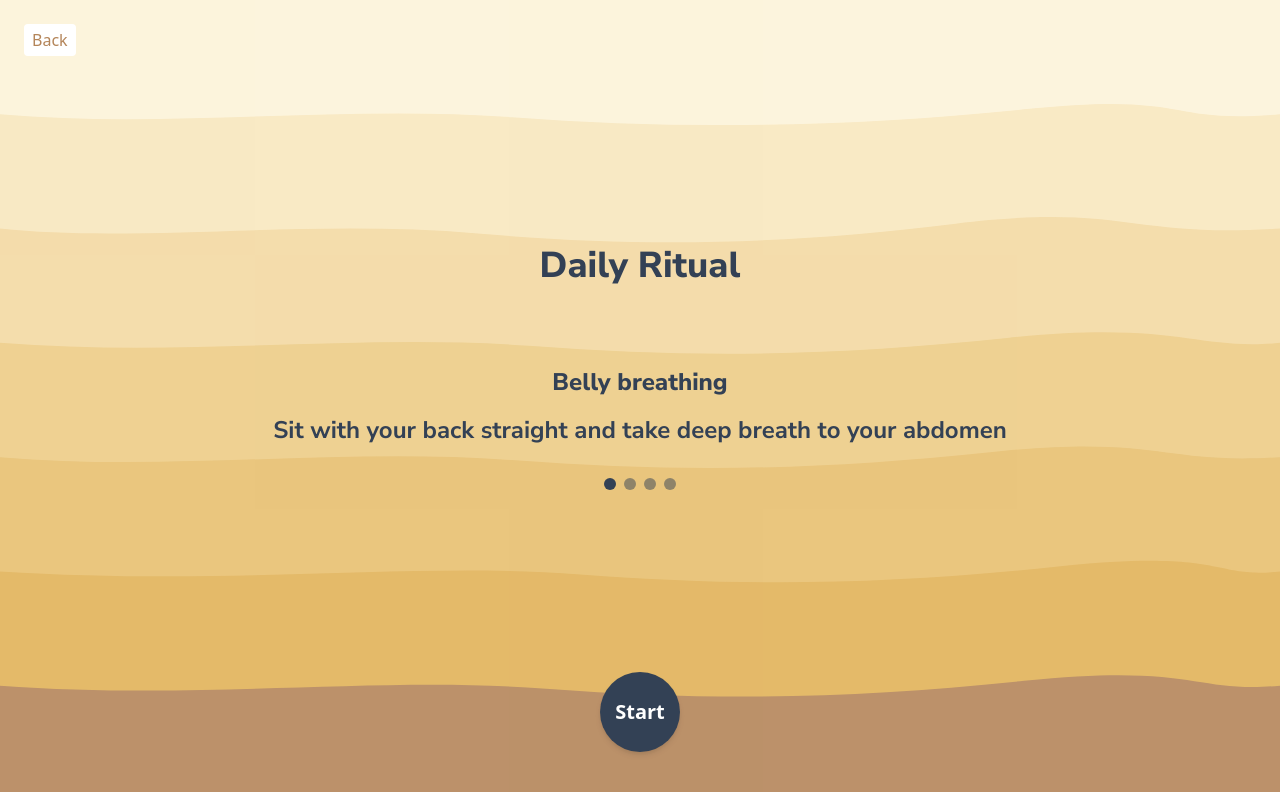
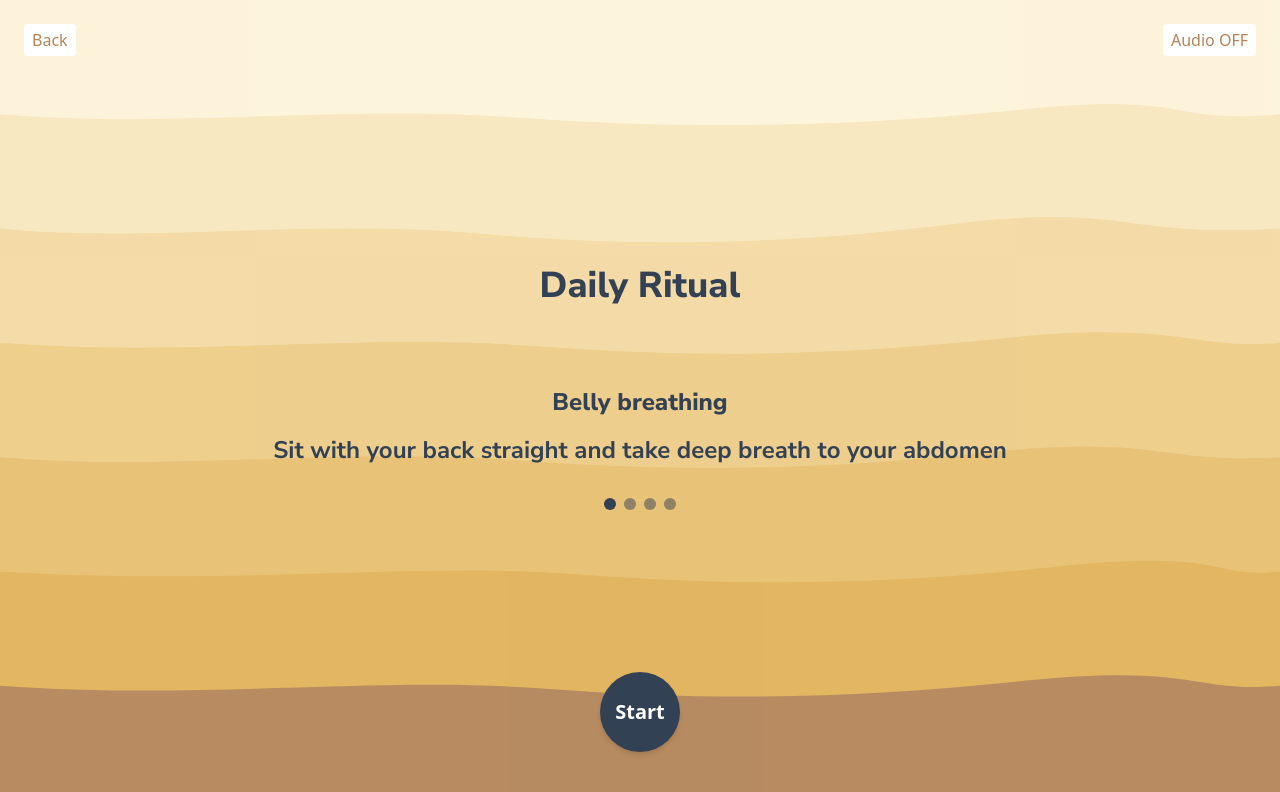
Before and after one commit to from02AI/02mind-2, a React (Vite) app: page / in a window 1280 px wide. Both pictures are taken after a click on the button "Daily Ritual". Shown: the top 792 px of the page. Built offline with nearby package versions, Linux system fonts and the light colour scheme.

Commit message:
3 screens+prompt, before audio

```diff
--- a/src/components/RitualScreen.tsx
+++ b/src/components/RitualScreen.tsx
@@ -56,7 +56,15 @@ async function fetchAIRitualFromOpenAI(
   apiKey: string
 ): Promise<{ titles: string[]; descriptions: string[] }> {
   console.log(`--- fetchAIRitualFromOpenAI function started for: ${ritualTypeDisplayName} at ${new Date().toLocaleTimeString()}`);
-  const systemMessage = `You are an assistant that creates 1-minute mindfulness rituals. Each ritual has 4 unique practices. For each practice, provide a short title (2-4 words) and a 1-sentence description (around 15-25 words, suitable for a 15-second eyes-open practice). Practices must be public-friendly and require no equipment.
+  const systemMessage = `You are an assistant that creates 1-minute mindfulness rituals. Each ritual has 4 unique practices. For each practice, follow exactly these instructions: provide a short title (2-4 words) and a 1-sentence description (around 15-25 words).
+Each practice MUST adhere to ALL the following strict constraints:
+1. Eyes-open: Assumed to be performed with eyes open.
+2. Indoor: Suitable for an indoor environment.
+3. No Equipment: Requires absolutely no external items, tools, devices, or reliance on specific music/sounds (e.g., if it implies needing a phone or player). Practices should use only one's body and mind.
+4. Discreet & Versatile Posture: Must be extremely subtle. Any suggested action should be performable and described in a way that is equally suitable whether the user is sitting or standing quietly. Avoid instructions that *require* standing, or changing posture in a way not feasible if seated (e.g., avoid phrases like "stand up" or descriptions that imply rising from a chair as the only option). The practice should not draw attention, require significant physical movement, or make sounds.
+5. Strict 10-15 Second Duration: The described action MUST be realistically completable within 10 to 15 seconds at a calm, unhurried pace. If adapting a known technique (like sensory awareness), ensure it's a drastically shortened version focused on a single, quick sensory observation or mental note.
+6. Mindfulness Element: Each practice, regardless of any minor physical action involved, MUST explicitly guide the user to engage in a mindful awareness, such as focusing on breath, noticing one specific bodily sensation, observing a single piece of sensory input with curiosity, or gently anchoring attention to the present moment.
+
 The output MUST be a valid JSON array of 4 objects, where each object has a 'title' (string) and a 'description' (string) key. Provide ONLY the JSON array, with no other text, introductions, or explanations.`;
 
   const userMessage = `Generate a new and unique 4-step mindfulness ritual specifically for ${ritualTypeDisplayName}. Adhere strictly to the JSON output format of an array of 4 objects, each with a "title" and "description".`;
@@ -170,9 +178,7 @@ const RitualScreen: React.FC<RitualScreenProps> = ({ selectedRitualType, onGoBac
   const [currentRitualTitles, setCurrentRitualTitles] = useState<string[]>([]);
   const [screenTitle, setScreenTitle] = useState("");
   const [isUsingFallback, setIsUsingFallback] = useState(false);
-  // State for content transitions
-  const [isFadingToFinale, setIsFadingToFinale] = useState(false);
-  const [isFadingInFinale, setIsFadingInFinale] = useState(false);
+  const [isAudioEnabled, setIsAudioEnabled] = useState(true); // State for audio option, default ON
 
   // Refs for transition timeouts
   const fadeOutTimerRef = useRef<NodeJS.Timeout | null>(null);
@@ -201,13 +207,9 @@ const RitualScreen: React.FC<RitualScreenProps> = ({ selectedRitualType, onGoBac
     // This prevents the initial `true` state for testing from being immediately overwritten.
     if (selectedRitualType && initializedTypeRef.current !== selectedRitualType) {
       setShowFinaleScreen(false);
-      setIsFadingToFinale(false);
-      setIsFadingInFinale(false);
     } else if (!selectedRitualType) {
       // If no ritual type is selected, reset everything
       setShowFinaleScreen(false);
-      setIsFadingToFinale(false);
-      setIsFadingInFinale(false);
     }
 
     if (!selectedRitualType) {
@@ -228,8 +230,6 @@ const RitualScreen: React.FC<RitualScreenProps> = ({ selectedRitualType, onGoBac
     setCurrentStepIndex(0);
     setIsPracticeActive(false);
     setShowFinaleScreen(false); // Ensure finale screen is hidden
-    setIsFadingToFinale(false); // Ensure transition states are reset
-    setIsFadingInFinale(false); // Ensure transition states are reset
 
     if (selectedRitualType === "daily") {
       setCurrentRitualPractices(dailyRitualSequence);
@@ -287,8 +287,6 @@ const RitualScreen: React.FC<RitualScreenProps> = ({ selectedRitualType, onGoBac
         setIsLoadingAIRitual(false);
         initializedTypeRef.current = selectedRitualType;
         setIsUsingFallback(true);
-        setIsFadingToFinale(false); // Ensure transition states are reset on fetch complete
-        setIsFadingInFinale(false); // Ensure transition states are reset on fetch complete
         return;
       }
       // --- End of API Key Section ---
@@ -301,15 +299,7 @@ const RitualScreen: React.FC<RitualScreenProps> = ({ selectedRitualType, onGoBac
           setCurrentRitualPractices(generatedRitual.descriptions);
           setRitualError(null);
           setIsUsingFallback(false);
-          setIsFadingToFinale(false); // Ensure transition states are reset on fetch complete
-          setIsFadingInFinale(false); // Ensure transition states are reset on fetch complete
-          setIsLoadingAIRitual(false);
           initializedTypeRef.current = selectedRitualType;
-          // Reset transition states here only if the fetch was successful and it's a new type
-          if(initializedTypeRef.current !== selectedRitualType) {
-            setIsFadingToFinale(false);
-            setIsFadingInFinale(false);
-          }
         })
         .catch(error => {
           console.error("AI Ritual Generation Failed (fetch caught), using fallback for type:", selectedRitualType, error);
@@ -323,8 +313,6 @@ const RitualScreen: React.FC<RitualScreenProps> = ({ selectedRitualType, onGoBac
             setCurrentRitualPractices(["Sequence not found.", "Please try another.", "Take a deep breath.", "Hope this helps."]);
           }
           setIsUsingFallback(true);
-          setIsFadingToFinale(false); // Ensure transition states are reset on fetch complete
-          setIsFadingInFinale(false); // Ensure transition states are reset on fetch complete
         })
         .finally(() => {
           setIsLoadingAIRitual(false);
@@ -346,6 +334,12 @@ const RitualScreen: React.FC<RitualScreenProps> = ({ selectedRitualType, onGoBac
           // Check if there's a next practice
           if (nextIndex < currentRitualPractices.length) {
             // Start fade out before updating text
+            // Play subtle gong sound if audio is enabled
+            if (isAudioEnabled) {
+              const gong = new Audio('/sounds/gong.wav');
+              gong.play();
+            }
+
             setIsTextFadingOut(true);
             // Use a timeout to change text after fade out starts
             const textFadeTimeout = setTimeout(() => {
@@ -358,6 +352,16 @@ const RitualScreen: React.FC<RitualScreenProps> = ({ selectedRitualType, onGoBac
             return nextIndex;
           } else {
             // All practices complete, stop practice and trigger finale screen transition
+            // Play gong twice at the end if audio is enabled
+            if (isAudioEnabled) {
+              const gong = new Audio('/sounds/gong.wav');
+              gong.play();
+              setTimeout(() => {
+                const secondGong = new Audio('/sounds/gong.wav');
+                secondGong.play();
+              }, 500); // Play second gong after a short delay
+            }
+
             setIsPracticeActive(false); // Stop the practice timer and animation
 
             // Clear interval
@@ -388,36 +392,6 @@ const RitualScreen: React.FC<RitualScreenProps> = ({ selectedRitualType, onGoBac
     };
   }, [isPracticeActive, currentRitualPractices.length]); // Dependencies
 
-  // Effect to manage fade transitions when showFinaleScreen changes
-  useEffect(() => {
-    // Clear previous transition timeouts
-    if (fadeOutTimerRef.current) clearTimeout(fadeOutTimerRef.current);
-    if (fadeInTimerRef.current) clearTimeout(fadeInTimerRef.current);
-
-    if (showFinaleScreen) {
-      // When showing finale screen, fade out ritual content first
-      setIsFadingToFinale(true);
-      fadeOutTimerRef.current = setTimeout(() => {
-        // After ritual content fades out, fade in finale content
-        setIsFadingToFinale(false); // Hide ritual content div
-        setIsFadingInFinale(true);
-        fadeInTimerRef.current = setTimeout(() => {
-          setIsFadingInFinale(false); // Finish fade-in transition
-        }, 500); // Match transition duration
-      }, 500); // Match transition duration
-    } else {
-      // When hiding finale screen, immediately show ritual content and hide finale content
-      setIsFadingToFinale(false);
-      setIsFadingInFinale(false);
-    }
-
-    // Cleanup for fade timers
-    return () => {
-      if (fadeOutTimerRef.current) clearTimeout(fadeOutTimerRef.current);
-      if (fadeInTimerRef.current) clearTimeout(fadeInTimerRef.current);
-    };
-  }, [showFinaleScreen]); // Depends on showFinaleScreen state
-
   // Handler for Start/Reset button (on ritual screen) and "To practice" button (on finale screen)
   const handlePrimaryButtonClick = (e: React.MouseEvent) => {
     e.stopPropagation();
@@ -435,9 +409,6 @@ const RitualScreen: React.FC<RitualScreenProps> = ({ selectedRitualType, onGoBac
       }
       // Ensure finale screen is hidden when starting/resetting practice
       setShowFinaleScreen(false);
-      // Also reset transition states
-      setIsFadingToFinale(false);
-      setIsFadingInFinale(false);
     }
   };
 
@@ -503,30 +474,20 @@ const RitualScreen: React.FC<RitualScreenProps> = ({ selectedRitualType, onGoBac
 
   return (
     // 1. Outermost container - for positioning
-    <div className="h-screen w-screen overflow-hidden relative bg-white">
+    <div className="h-screen w-screen overflow-hidden relative bg-red-500">
 
       {/* 2. Static Background Waves (from LaunchScreen) - bottom layer */}
       <WaveBackground isHidden={showFinaleScreen} /> {/* Render the imported component, hiding it when finale screen is shown */}
 
       {/* 3. Semi-transparent white overlay - covers the static waves */}
-      <div className="absolute inset-0 w-full h-full bg-white bg-opacity-10 z-10"></div>
+      <div className="absolute inset-0 w-full h-full bg-white bg-opacity-5 z-10"></div>
 
       {/* 4. All your existing RitualScreen content - now sits on top of the overlay */}
       {/* This wrapper helps manage z-stacking for content over the overlay */}
-      <div className={`absolute inset-0 w-full h-full flex flex-col items-center justify-center z-20 pb-10 transition-opacity duration-500 ease-in-out ${showFinaleScreen ? (isFadingInFinale ? 'opacity-0' : 'opacity-100') : (isFadingToFinale ? 'opacity-0' : 'opacity-100')}`} style={{ pointerEvents: showFinaleScreen ? 'auto' : 'none' }}>
-
-        {/* Back button - always visible */}
-        {!showFinaleScreen && (
-        <button
-          className="absolute top-6 left-6 px-2 py-1 bg-white text-[#b48559] rounded z-30"
-          onClick={onGoBack}
-          style={{ pointerEvents: 'auto' }}
-        >
-          Back
-        </button>
-        )}
+      <div className="absolute inset-0 w-full h-full flex flex-col items-center justify-center z-20 pb-10">
 
         {/* Blue filling wave container - should be above the z-10 overlay */}
+        {/* Note: WaveBackground visibility is handled by the component itself using the isHidden prop */}
         <div
           ref={blueWaveContainerRef}
           className="absolute bottom-0 left-0 w-full pointer-events-none"
@@ -550,35 +511,28 @@ const RitualScreen: React.FC<RitualScreenProps> = ({ selectedRitualType, onGoBac
           </svg>
         </div>
 
-        {/* Conditional rendering for main content area */}
-        {/* Apply opacity based on transition states */}
-        {/* Ensure pointer-events are handled correctly based on which content is showing */}
-        <div className={`flex flex-col items-center justify-center text-center z-20 transition-opacity duration-500 ease-in-out ${showFinaleScreen ? `w-screen h-screen bg-white ${isFadingInFinale ? 'opacity-0' : 'opacity-100'}` : `w-full p-4 pb-10 ${isFadingToFinale ? 'opacity-0' : 'opacity-100'}`}`} style={{ pointerEvents: showFinaleScreen ? 'auto' : 'none' }}>
-          {/* Content rendered based on showFinaleScreen state */}
-          {showFinaleScreen ? (
-            <div className={`flex flex-col items-center justify-center w-screen h-screen bg-white ${isFadingInFinale ? 'opacity-0' : 'opacity-100'}`} style={{ pointerEvents: 'auto' }}>
-              {/* Completion Text */}
-              <h1 className="text-2xl font-nunito text-slate-700 text-center font-extrabold mb-4">
-                Mindfulness Boost<br />
-                Completed
-              </h1>
-              {/* Thank you text */}
-              <p className="text-lg font-nunito text-slate-600 text-center mb-8">
-                Thank you.
-              </p>
+        {/* Ritual Screen Content (always rendered, opacity controlled) */}
+        <div className={`absolute inset-0 w-full h-full flex flex-col items-center justify-center text-center p-4 pb-10 transition-opacity duration-500 ease-in-out ${showFinaleScreen ? 'opacity-0 pointer-events-none' : 'opacity-100 pointer-events-auto'} z-20`}>
+          {/* Original Ritual Screen Content */}
+          {/* Back button - always visible on ritual screen, positioned relative to this container */}
+          {!showFinaleScreen && (
+          <button
+            className="absolute top-6 left-6 px-2 py-1 bg-white text-[#b48559] rounded z-30"
+            onClick={onGoBack}
+            style={{ pointerEvents: 'auto' }}
+          >
+            Back
+          </button>
+          )}
+          <h2 className="font-nunito text-4xl font-extrabold text-slate-700 text-center mb-20">{screenTitle}</h2>
 
-              {/* Lotus Flower Image - Moved below text */}
-              <img
-                src="/images/lotus image.png"
-                alt="Lotus Flower"
-                className="mx-auto w-48 h-48 mb-8 -mt-4"
-              />
-
-            </div>
-          ) : (
-            <>
-              {/* Original Ritual Screen Content */}
-              <h2 className="font-nunito text-4xl font-extrabold text-slate-700 text-center mb-20">{screenTitle}</h2>
+          {/* Audio Toggle Button */}
+          <button
+            className="absolute top-6 right-6 px-2 py-1 bg-white text-[#b48559] rounded z-30"
+            onClick={() => setIsAudioEnabled(!isAudioEnabled)}
+          >
+            Audio {isAudioEnabled ? 'OFF' : 'ON'}
+          </button>
 
           {isLoadingAIRitual && <p>Crafting an unique practice for you</p>}
           {ritualError && <p className="text-red-500">Error: {ritualError}</p>}
@@ -606,15 +560,35 @@ const RitualScreen: React.FC<RitualScreenProps> = ({ selectedRitualType, onGoBac
               ))}
             </div>
           )}
-            </>
-          )}
+
+        </div>
+
+        {/* Finale Screen Content (always rendered, opacity controlled) */}
+        <div className={`absolute inset-0 w-full h-full flex flex-col items-center justify-center text-center bg-white transition-opacity duration-500 ease-in-out ${showFinaleScreen ? 'opacity-100 pointer-events-auto' : 'opacity-0 pointer-events-none hidden'} z-20`}>
+          {/* Completion Text */}
+          <h1 className="text-2xl font-nunito text-slate-700 text-center font-extrabold mb-4 mt-4">
+            Mindfulness Boost<br />
+            Completed
+          </h1>
+          {/* Thank you text */}
+          <p className="text-lg font-nunito text-slate-600 text-center mb-8">
+            Thank you.
+          </p>
+
+          {/* Lotus Flower Image - Moved below text */}
+          <img
+            src="/images/lotus image.png"
+            alt="Lotus Flower"
+            className="mx-auto w-48 h-48 mb-8 -mt-4"
+          />
+
         </div>
 
         {/* Start/Reset button - positioned absolutely, hidden when showing finale screen */}
         {!showFinaleScreen && (
             <button
               ref={startButtonRef}
-              className={`absolute bottom-12 left-1/2 -translate-x-1/2 px-2 py-2 bg-slate-700 text-white rounded-full z-50 w-20 h-20 text-xl font-bold shadow-md transition-opacity duration-500 ease-in-out ${isFadingToFinale ? 'opacity-0' : 'opacity-100'}`}
+              className={`absolute bottom-12 left-1/2 -translate-x-1/2 px-2 py-2 bg-slate-700 text-white rounded-full z-50 w-20 h-20 text-xl font-bold shadow-md transition-opacity duration-500 ease-in-out ${showFinaleScreen ? 'opacity-0' : 'opacity-100'}`}
               onClick={handlePrimaryButtonClick}
               style={{ pointerEvents: 'auto' }}
             >
@@ -631,6 +605,7 @@ const RitualScreen: React.FC<RitualScreenProps> = ({ selectedRitualType, onGoBac
               To practice
             </button>
           )}
+
       </div>
 
     </div>
```
Lines whose indentation alone changed are shown as unchanged.
